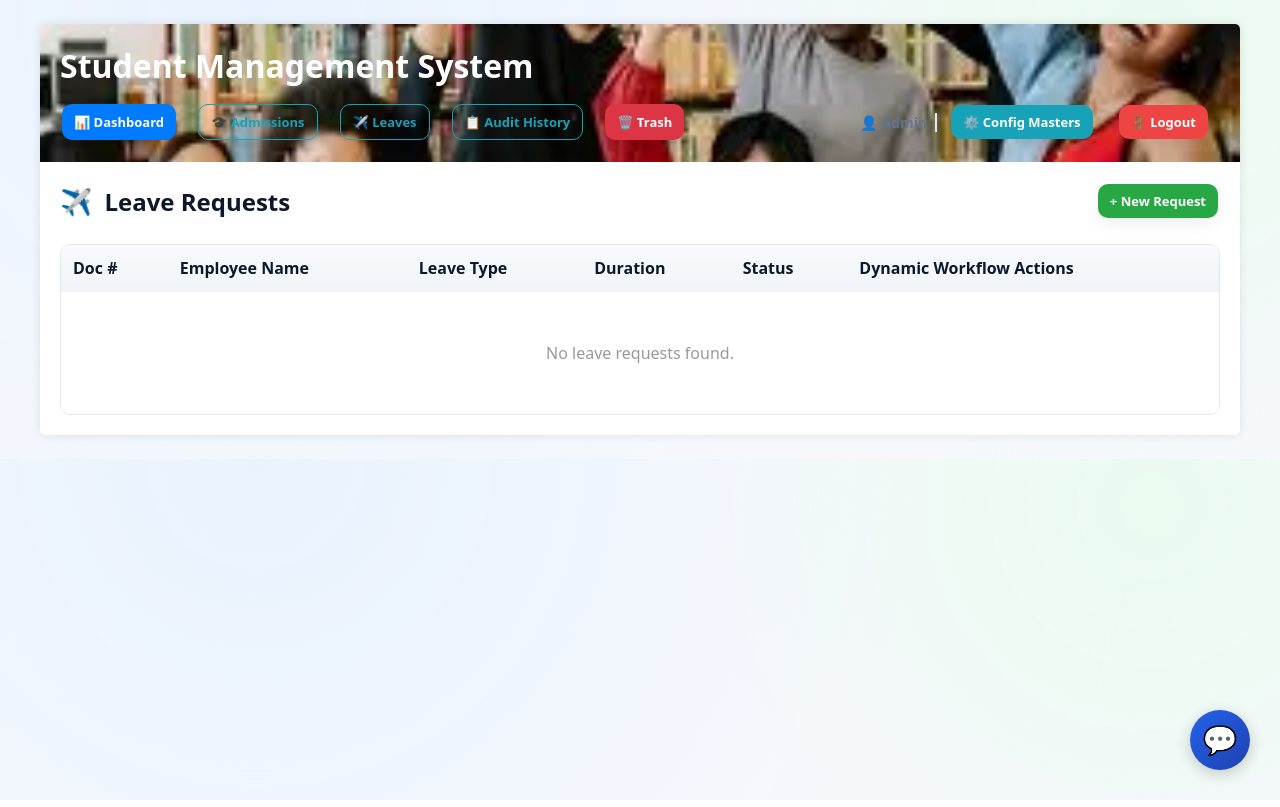
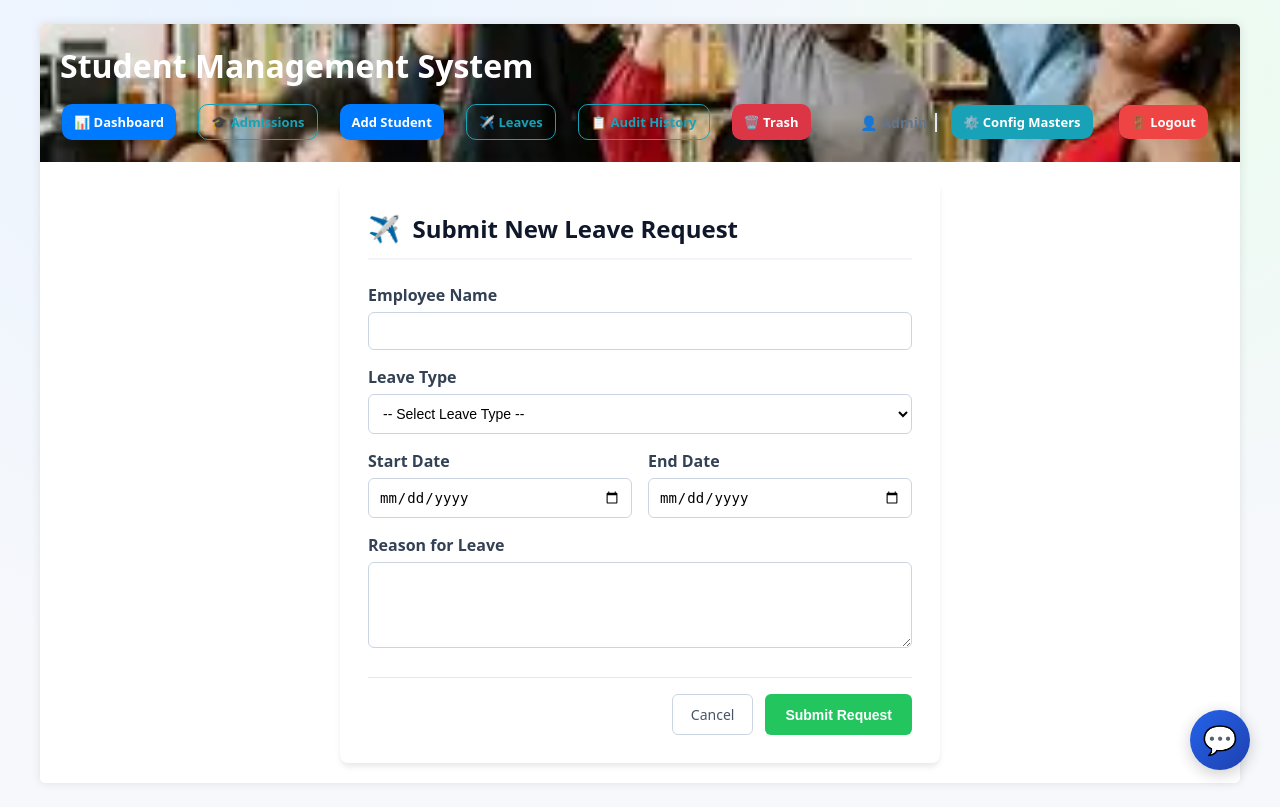
Before and after one commit to JosephMohan110/ociuz-task, a Django app: page /student/leaves/add/ in a window 1280 px wide. Run offline with Django 5.2, Linux system fonts and the light colour scheme; parts of the project's set-up code (start-up, migrations or seed data) failed here and were passed over.

Commit message:
20-05-2026 0.3

```diff
--- a/run.txt
+++ b/run.txt
@@ -24,3 +24,7 @@ python manage.py migrate
 
 
 http://127.0.0.1:8000/
+
+Username (leave blank to use 'lenovo'): admin
+Email address: admin@gmail.com
+Password: Admin@!234
--- a/studentproject/chat_bot/data.csv
+++ b/studentproject/chat_bot/data.csv
@@ -19,6 +19,7 @@ how to add student,To add a student navigate to the Student Management section c
 add a new student profile,To add a student navigate to the Student Management section click on 'Add New Student' fill out the required profile form and click Save.
 how do i register a new student,To add a student navigate to the Student Management section click on 'Add New Student' fill out the required profile form and click Save.
 steps to add student,To add a student navigate to the Student Management section click on 'Add New Student' fill out the required profile form and click Save.
+course details,We offer Python programming Django web development Machine Learning implementations and PostgreSQL database management.
 where is the add student button,To add a student navigate to the Student Management section click on 'Add New Student' fill out the required profile form and click Save.
 how to delete student,To delete a student locate their record in the student table click on the Action menu or three dots next to their name and select 'Delete Student'.
 delete a student record,To delete a student locate their record in the student table click on the Action menu or three dots next to their name and select 'Delete Student'.
--- a/studentproject/student/urls.py
+++ b/studentproject/student/urls.py
@@ -30,7 +30,7 @@ urlpatterns = [
     # ==========================================
     # 3. LEAVE REQUEST MODULE (Added from Module 8 & 11)
     # ==========================================
-    path('leaves/', views.leave_list, name='add_leave'),
+    path('leaves/', views.leave_list, name='leave_list'),
     path('leaves/add/', views.add_leave_request, name='add_leave_request'),
 
     # ==========================================
--- a/studentproject/student/views.py
+++ b/studentproject/student/views.py
@@ -13,7 +13,7 @@ from pathlib import Path
 import json
 from django.views.decorators.csrf import csrf_exempt
 from django.core.serializers.json import DjangoJSONEncoder
-
+import sys
 
 from PIL import Image, UnidentifiedImageError
 
@@ -75,10 +75,8 @@ def global_error_handler(view_func):
         try:
             return view_func(request, *args, **kwargs)
         except Exception as e:
-            return render(request, 'student/error.html', {
-                'code': 500,
-                'message': str(e)
-            }, status=500)
+            print(f"An error occurred: {e}", file=sys.stderr)
+            return render(request, 'student/error.html', {'code': 500, 'message': str(e)})
     return wrapper
 
 
@@ -1396,12 +1394,15 @@ def api_v1_process_workflow(request):
 def erp_dashboard_view(request):
     """
     Renders the central ERP Dashboard UI.
-    Fetches aggregated metrics via a single optimized JSON query.
+    Verifies state status parameters using our custom session pipeline.
     """
-    # 1. Fetch the unified metrics object
+    # Protect Route: Verify the custom SQL session block exists
+    if not request.session.get('is_erp_superuser'):
+        messages.error(request, "Access Denied. Please log in first.")
+        return redirect('login')
+
+    # Fetch aggregated metrics via our highly optimized single JSON query
     metrics = db_get_erp_dashboard_metrics()
-
-    # 2. Fetch the recent activities stream (limit to 10)
     recent_activities = db_get_erp_recent_activities(limit=10)
 
     return render(request, 'student/erp_dashboard.html', {
@@ -1411,6 +1412,7 @@ def erp_dashboard_view(request):
         'approvals_30d': metrics.get('approvals_30d', {}),
         'recent_activities': recent_activities
     })
+
 
 
 @csrf_exempt
--- a/studentproject/templates/leave/add_leave.html
+++ b/studentproject/templates/leave/add_leave.html
@@ -1,120 +1,53 @@
 {% extends 'student/base.html' %}
 
 {% block content %}
-<div class="archive-header" style="display: flex; justify-content: space-between; align-items: center; margin-bottom: 24px;">
-    <div style="display: flex; align-items: center; gap: 12px;">
+<div class="form-container" style="max-width: 600px; margin: 0 auto; background: white; padding: 28px; border-radius: 8px; box-shadow: 0 4px 6px -1px rgb(0 0 0 / 0.1);">
+
+    <div style="display: flex; align-items: center; gap: 12px; margin-bottom: 24px; border-bottom: 2px solid #f1f5f9; padding-bottom: 12px;">
         <span style="font-size: 26px;">✈️</span>
-        <h2 style="color: #0f172a; margin: 0;">Leave Requests</h2>
+        <h2 style="color: #0f172a; margin: 0;">Submit New Leave Request</h2>
     </div>
-    <a href="{% url 'add_leave_request' %}" class="btn btn-success">+ New Request</a>
+
+    <!-- The actual submission form -->
+    <form method="POST" action="{% url 'add_leave_request' %}">
+        {% csrf_token %}
+
+        <div style="margin-bottom: 16px;">
+            <label style="display: block; font-weight: 600; color: #334155; margin-bottom: 6px;">Employee Name</label>
+            <input type="text" name="employee_name" required style="width: 100%; padding: 10px; border: 1px solid #cbd5e1; border-radius: 6px; font-size: 14px;">
+        </div>
+
+        <div style="margin-bottom: 16px;">
+            <label style="display: block; font-weight: 600; color: #334155; margin-bottom: 6px;">Leave Type</label>
+            <select name="leave_type" required style="width: 100%; padding: 10px; border: 1px solid #cbd5e1; border-radius: 6px; font-size: 14px; background-color: white;">
+                <option value="" disabled selected>-- Select Leave Type --</option>
+                <option value="Casual Leave">Casual Leave</option>
+                <option value="Medical Leave">Medical Leave</option>
+                <option value="Earned Leave">Earned Leave</option>
+                <option value="Maternity Leave">Maternity Leave</option>
+            </select>
+        </div>
+
+        <div style="display: flex; gap: 16px; margin-bottom: 16px;">
+            <div style="flex: 1;">
+                <label style="display: block; font-weight: 600; color: #334155; margin-bottom: 6px;">Start Date</label>
+                <input type="date" name="start_date" required style="width: 100%; padding: 10px; border: 1px solid #cbd5e1; border-radius: 6px; font-size: 14px;">
+            </div>
+            <div style="flex: 1;">
+                <label style="display: block; font-weight: 600; color: #334155; margin-bottom: 6px;">End Date</label>
+                <input type="date" name="end_date" required style="width: 100%; padding: 10px; border: 1px solid #cbd5e1; border-radius: 6px; font-size: 14px;">
+            </div>
+        </div>
+
+        <div style="margin-bottom: 24px;">
+            <label style="display: block; font-weight: 600; color: #334155; margin-bottom: 6px;">Reason for Leave</label>
+            <textarea name="reason" rows="4" required style="width: 100%; padding: 10px; border: 1px solid #cbd5e1; border-radius: 6px; font-size: 14px; resize: vertical;"></textarea>
+        </div>
+
+        <div style="display: flex; justify-content: flex-end; gap: 12px; border-top: 1px solid #e2e8f0; padding-top: 16px;">
+            <a href="{% url 'add_leave' %}" style="padding: 10px 18px; border: 1px solid #cbd5e1; border-radius: 6px; color: #475569; text-decoration: none; font-size: 14px; font-weight: 500;">Cancel</a>
+            <button type="submit" style="padding: 10px 20px; background: #22c55e; border: none; border-radius: 6px; color: white; font-size: 14px; font-weight: 600; cursor: pointer;">Submit Request</button>
+        </div>
+    </form>
 </div>
-
-<table>
-    <thead>
-        <tr>
-            <th>Doc #</th>
-            <th>Employee Name</th>
-            <th>Leave Type</th>
-            <th>Duration</th>
-            <th>Status</th>
-            <th>Dynamic Workflow Actions</th>
-        </tr>
-    </thead>
-    <tbody>
-        {% for leave in leaves %}
-        <!-- DYNAMIC DATA TAGS ADDED TO THE ROW -->
-        <tr class="workflow-row" data-doc="LEAVE_REQ" data-status="{{ leave.status }}" data-id="{{ leave.id }}">
-            <td style="font-weight: 600;">{{ leave.document_number }}</td>
-            <td>{{ leave.employee_name }}</td>
-            <td>{{ leave.leave_type }}</td>
-            <td style="font-size: 13px; color: #475569;">{{ leave.start_date|date:"M d, Y" }} to {{ leave.end_date|date:"M d, Y" }}</td>
-
-            <td>
-                <span class="status-badge status-{{ leave.status|lower }}">{{ leave.status|upper }}</span>
-            </td>
-
-            <!-- This empty div is populated by the Database API -->
-            <td class="dynamic-actions-container" style="display: flex; gap: 5px;">
-                <span style="color: #94a3b8; font-size: 12px;">Loading rules...</span>
-            </td>
-        </tr>
-        {% empty %}
-        <tr><td colspan="6" class="empty-state">No leave requests found.</td></tr>
-        {% endfor %}
-    </tbody>
-</table>
-
-<!-- DYNAMIC WORKFLOW ENGINE (JAVASCRIPT) -->
-<script>
-document.addEventListener('DOMContentLoaded', function() {
-    const rows = document.querySelectorAll('.workflow-row');
-    const userRole = 'Manager'; // Replace with {{ request.user.role }} if using Custom User Model
-
-    rows.forEach(row => {
-        const docCode = row.getAttribute('data-doc');
-        const currentStatus = row.getAttribute('data-status');
-        const recordId = row.getAttribute('data-id');
-        const container = row.querySelector('.dynamic-actions-container');
-
-        // Fetch valid buttons from PostgreSQL Configuration
-        fetch(`/api/v1/workflow-config/?doc_code=${docCode}&status=${currentStatus}&role=${userRole}`)
-            .then(res => res.json())
-            .then(data => {
-                container.innerHTML = ''; // Clear loading text
-
-                if (data.success && data.data.length > 0) {
-                    data.data.forEach(action => {
-                        // Create button dynamically based on DB rules
-                        const btn = document.createElement('button');
-                        btn.type = 'button';
-                        btn.className = 'btn';
-
-                        // Apply Colors dynamically from Database
-                        if (action.color_code) {
-                            btn.style.backgroundColor = action.color_code;
-                            btn.style.color = 'white';
-                        } else {
-                            btn.classList.add('btn-primary'); // Fallback
-                        }
-
-                        btn.textContent = action.action_name;
-
-                        // Handle the click (Process the Workflow via API)
-                        btn.onclick = function() {
-                            if(confirm(`Are you sure you want to ${action.action_name}?`)) {
-                                fetch('/api/v1/workflow/process/', {
-                                    method: 'POST',
-                                    headers: {'Content-Type': 'application/json'},
-                                    body: JSON.stringify({
-                                        doc_code: docCode,
-                                        record_id: recordId,
-                                        current_status: currentStatus,
-                                        action_name: action.action_name,
-                                        role: userRole,
-                                        username: 'AdminUser' // Replace with {{ request.user.username }}
-                                    })
-                                })
-                                .then(r => r.json())
-                                .then(res => {
-                                    if(res.success) {
-                                        window.location.reload(); // Refresh to show new status
-                                    } else {
-                                        alert("Workflow Error: " + res.message);
-                                    }
-                                });
-                            }
-                        };
-
-                        container.appendChild(btn);
-                    });
-                } else {
-                    container.innerHTML = '<span style="color: #9ca3af; font-size: 12px; font-weight: 600;">Locked / No Actions</span>';
-                }
-            })
-            .catch(err => {
-                container.innerHTML = '<span style="color: #dc3545; font-size: 12px;">API Error</span>';
-            });
-    });
-});
-</script>
 {% endblock %}
--- a/studentproject/templates/student/base.html
+++ b/studentproject/templates/student/base.html
@@ -326,18 +326,13 @@
     <div class="container">
         <div class="header">
             <h1>Student Management System</h1>
-            <!-- <div class="nav">
-                <a href="{% url 'student_list' %}" class="btn btn-outline">Home</a>
-                <a href="{% url 'add_student' %}" class="btn btn-primary">Add Student</a>
-                <a href="{% url 'global_approval_history' %}" class="btn btn-info">📋 Audit History</a>
-                <a href="{% url 'deleted_students_list' %}" class="btn btn-danger">🗑️ Trash (Deleted)</a>
-            </div> -->
+
             <div class="nav" style="display: flex; gap: 8px; flex-wrap: wrap; margin-top: 15px;">
                 <!-- Standard ERP Modules -->
                 <a href="{% url 'erp_dashboard' %}" class="btn btn-primary">📊 Dashboard</a>
                 <a href="{% url 'student_list' %}" class="btn btn-outline">🎓 Admissions</a>
-                <a href="{% url 'add_leave' %}" class="btn btn-outline">✈️ Leaves</a>
-                <a href="{% url 'global_approval_history' %}" class="btn btn-outline">📋 Audit History</a>
+                <a href="{% url 'add_student' %}" class="btn btn-primary">Add Student</a>
+                <a href="{% url 'leave_list' %}" class="btn btn-outline">✈️ Leaves</a>                <a href="{% url 'global_approval_history' %}" class="btn btn-outline">📋 Audit History</a>
                 <a href="{% url 'deleted_students_list' %}" class="btn btn-danger">🗑️ Trash</a>
 
                 <!-- User Controls & Config (Pushed to the right) -->
```
Also changed, not shown: studentproject/student/db_functions.py (+20 -0 lines), studentproject/student/middleware.py (+4 -7 lines), studentproject/student_login/views.py (+27 -26 lines), studentproject/templates/leave/leave_list.html (added, +106 -0 lines), PG local.session.sql.
